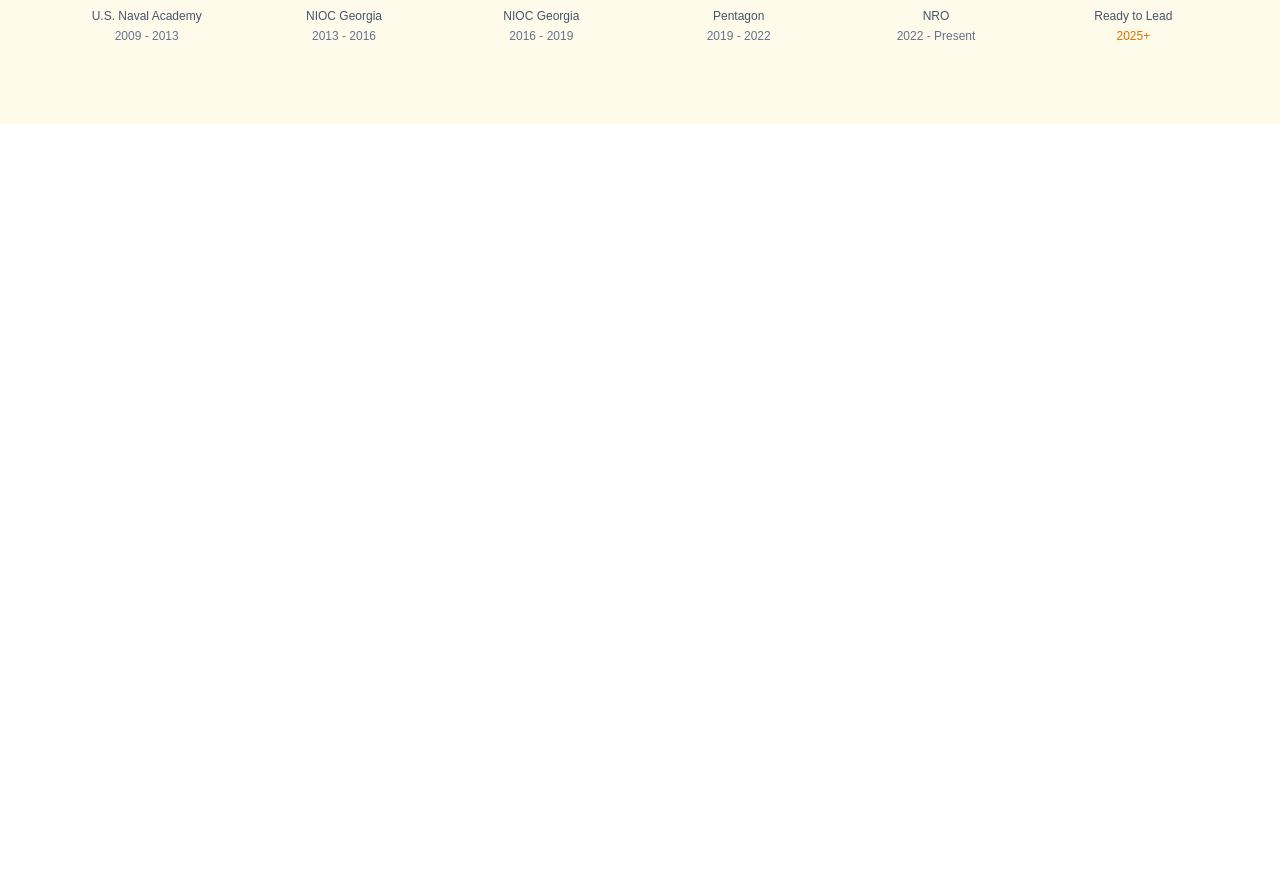
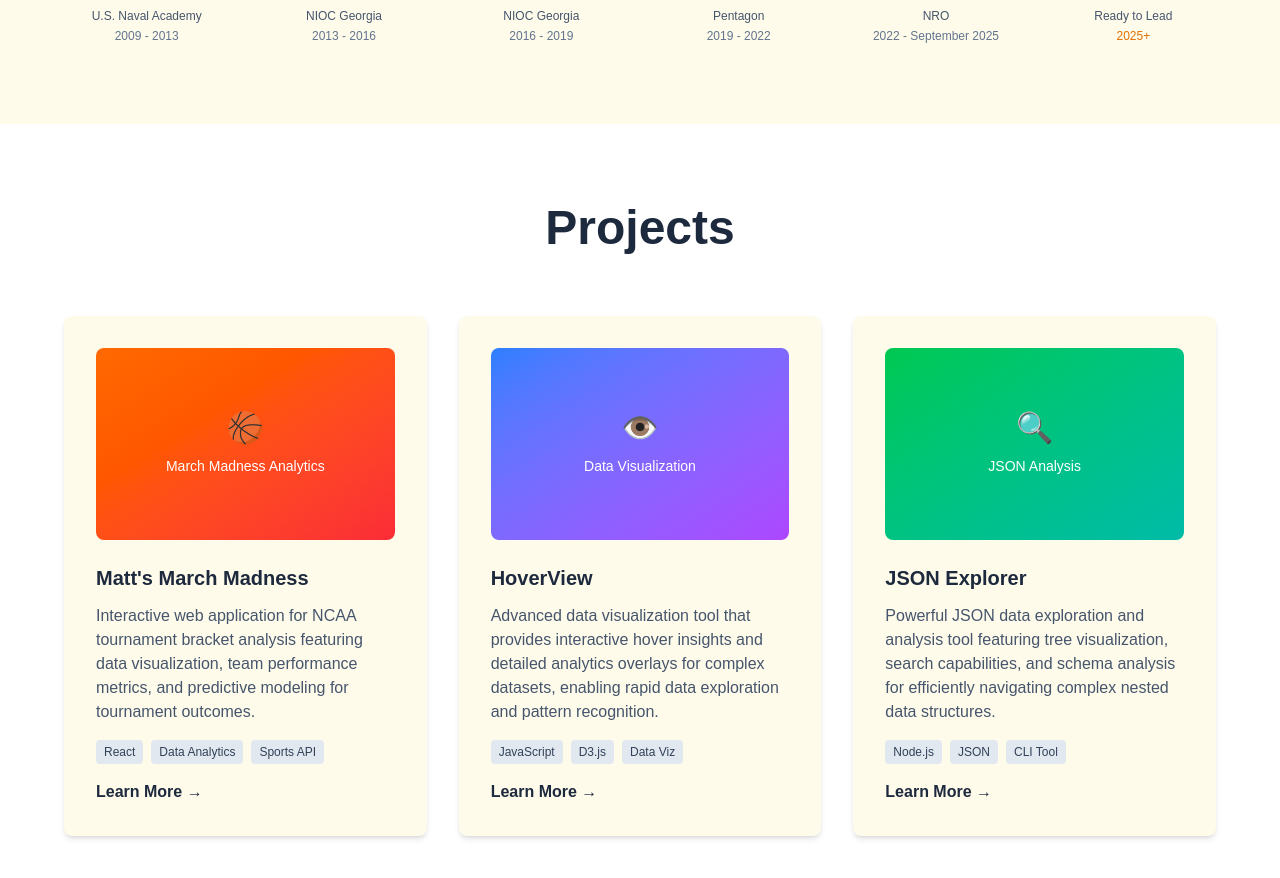
Before and after one commit to mlraburn/PersonalWebsite, a Next.js app: page / in a window 1280 px wide. Shown: the part 1962-2840 px from the top of the page. Before the commit the page ends 2086 px from the top, so only its background shows below. Built offline with nearby package versions, Linux system fonts and the light colour scheme.

Commit message:
added projects section and finalized Experience Section

```diff
--- a/components/Experience.tsx
+++ b/components/Experience.tsx
@@ -35,7 +35,7 @@
                                 </div>
 
                                 <div className="absolute bottom-full left-1/2 transform -translate-x-1/2 mb-2 opacity-0 group-hover:opacity-100 transition-opacity duration-300 pointer-events-none z-20">
-                                    <div className={`${isDarkMode ? 'bg-slate-700' : 'bg-slate-800'} text-white p-4 rounded-lg shadow-xl w-80`}>
+                                    <div className={`${isDarkMode ? 'bg-slate-800' : 'bg-slate-800'} text-white p-4 rounded-lg shadow-xl w-80`}>
                                         <h4 className="font-semibold mb-2">Computer Science Graduate</h4>
                                         <p className="text-sm mb-2">Bachelor of Science in Computer Science from the United States Naval Academy</p>
                                         <ul className="text-xs space-y-1">
@@ -61,7 +61,7 @@
                                 </div>
 
                                 <div className="absolute bottom-full left-1/2 transform -translate-x-1/2 mb-2 opacity-0 group-hover:opacity-100 transition-opacity duration-300 pointer-events-none z-20">
-                                    <div className={`${isDarkMode ? 'bg-slate-700' : 'bg-slate-800'} text-white p-4 rounded-lg shadow-xl w-80`}>
+                                    <div className={`${isDarkMode ? 'bg-slate-800' : 'bg-slate-800'} text-white p-4 rounded-lg shadow-xl w-80`}>
                                         <h4 className="font-semibold mb-2">Direct Support Officer - Submarines</h4>
                                         <p className="text-sm mb-2">Led specialized teams of 22+ personnel on multiple submarine deployments</p>
                                         <ul className="text-xs space-y-1">
@@ -86,8 +86,8 @@
                                 </div>
 
                                 <div className="absolute bottom-full left-1/2 transform -translate-x-1/2 mb-2 opacity-0 group-hover:opacity-100 transition-opacity duration-300 pointer-events-none z-20">
-                                    <div className={`${isDarkMode ? 'bg-slate-700' : 'bg-slate-800'} text-white p-4 rounded-lg shadow-xl w-80`}>
-                                        <h4 className="font-semibold mb-2">Department Head - 120+ Personnel</h4>
+                                    <div className={`${isDarkMode ? 'bg-slate-800' : 'bg-slate-800'} text-white p-4 rounded-lg shadow-xl w-80`}>
+                                        <h4 className="font-semibold mb-2">Department Head - Submarine Operations</h4>
                                         <p className="text-sm mb-2">Led submarine operations department with 11 officers and 120+ Sailors deploying worldwide.</p>
                                         <ul className="text-xs space-y-1">
                                             <li>• Full administrative and operational responsibility for department</li>
@@ -112,7 +112,7 @@
                                 </div>
 
                                 <div className="absolute bottom-full left-1/2 transform -translate-x-1/2 mb-2 opacity-0 group-hover:opacity-100 transition-opacity duration-300 pointer-events-none z-20">
-                                    <div className={`${isDarkMode ? 'bg-slate-700' : 'bg-slate-800'} text-white p-4 rounded-lg shadow-xl w-80`}>
+                                    <div className={`${isDarkMode ? 'bg-slate-800' : 'bg-slate-800'} text-white p-4 rounded-lg shadow-xl w-80`}>
                                         <h4 className="font-semibold mb-2">Intelligence Planning Officer & Acquisition Officer</h4>
                                         <p className="text-sm mb-2">Special Advisor to CNO for cryptologic operations and national-level program management.</p>
                                         <ul className="text-xs space-y-1">
@@ -133,18 +133,18 @@
                                     </div>
                                     <h3 className={`text-sm font-semibold ${isDarkMode ? 'text-white' : 'text-slate-800'} text-center mb-2`}>Developer & PM</h3>
                                     <p className={`text-xs ${isDarkMode ? 'text-gray-300' : 'text-slate-600'} text-center mb-1`}>NRO</p>
-                                    <p className={`text-xs ${isDarkMode ? 'text-gray-400' : 'text-slate-500'}`}>2022 - Present</p>
+                                    <p className={`text-xs ${isDarkMode ? 'text-gray-400' : 'text-slate-500'}`}>2022 - September 2025</p>
                                 </div>
 
                                 <div className="absolute bottom-full left-1/2 transform -translate-x-1/2 mb-2 opacity-0 group-hover:opacity-100 transition-opacity duration-300 pointer-events-none z-20">
-                                    <div className={`${isDarkMode ? 'bg-slate-700' : 'bg-slate-800'} text-white p-4 rounded-lg shadow-xl w-80`}>
-                                        <h4 className="font-semibold mb-2">Operations Support & Metrics Chief</h4>
-                                        <p className="text-sm mb-2">Leading operations support for multi-billion dollar satellite ground systems serving IC and DoD worldwide.</p>
+                                    <div className={`${isDarkMode ? 'bg-slate-800' : 'bg-slate-800'} text-white p-4 rounded-lg shadow-xl w-80`}>
+                                        <h4 className="font-semibold mb-2">Software Developer | Data Analytics Lead | PM</h4>
+                                        <p className="text-sm mb-2">Developed breakthrough analytics while leading technical teams and managing enterprise systems serving IC and DoD worldwide.</p>
                                         <ul className="text-xs space-y-1">
-                                            <li>• Created breakthrough analytic capability for entire IC/DoD</li>
-                                            <li>• Led 30+ person global tradecraft support team</li>
-                                            <li>• Authored 30+ reports, 4 briefed to DNI</li>
-                                            <li>• Established 24/7 operations support desk</li>
+                                            <li>• Built web app delivering an innovative analytic capability to entire IC/DoD</li>
+                                            <li>• Led 30+ person tradecraft support team</li>
+                                            <li>• Authored 45+ strategic articles with 7 briefed to ODNI</li>
+                                            <li>• Established and Led a 24/7 support desk ensuring mission-critical applications stay available worldwide</li>
                                         </ul>
                                         <div className={`absolute top-full left-1/2 transform -translate-x-1/2 border-l-8 border-r-8 border-t-8 border-transparent ${isDarkMode ? 'border-t-slate-700' : 'border-t-slate-800'}`}></div>
                                     </div>
@@ -154,23 +154,24 @@
                             {/* Future Opportunity */}
                             <div className="relative group">
                                 <div className="flex flex-col items-center">
-                                    <div className={`w-16 h-16 ${isDarkMode ? 'bg-slate-500' : 'bg-slate-800'} rounded-full flex items-center justify-center text-white text-2xl mb-4 shadow-lg z-10 relative border-2 ${isDarkMode ? 'border-amber-400' : 'border-amber-500'}`}>
+                                    <div className={`w-16 h-16 ${isDarkMode ? 'bg-slate-500' : 'bg-slate-800'} rounded-full flex items-center justify-center text-white text-2xl mb-4 shadow-lg z-10 relative border-2 ${isDarkMode ? 'border-amber-400' : 'border-amber-600'}`}>
                                         🚀
                                     </div>
-                                    <h3 className={`text-sm font-semibold ${isDarkMode ? 'text-amber-400' : 'text-slate-800'} text-center mb-2`}>Next Challenge</h3>
+                                    <h3 className={`text-sm font-semibold ${isDarkMode ? 'text-amber-400' : 'text-amber-600'} text-center mb-2`}>Next Challenge</h3>
                                     <p className={`text-xs ${isDarkMode ? 'text-gray-300' : 'text-slate-600'} text-center mb-1`}>Ready to Lead</p>
                                     <p className={`text-xs ${isDarkMode ? 'text-amber-400' : 'text-amber-600'} font-medium`}>2025+</p>
                                 </div>
 
                                 <div className="absolute bottom-full left-1/2 transform -translate-x-1/2 mb-2 opacity-0 group-hover:opacity-100 transition-opacity duration-300 pointer-events-none z-20">
-                                    <div className={`${isDarkMode ? 'bg-gradient-to-br from-amber-600 to-orange-600' : 'bg-gradient-to-br from-slate-800 to-slate-900'} text-white p-4 rounded-lg shadow-xl w-80`}>
+                                    <div className={`${isDarkMode ? 'bg-gradient-to-br from-amber-600 to-orange-600' : 'bg-gradient-to-br from-amber-600 to-orange-600'} text-white p-4 rounded-lg shadow-xl w-80`}>
                                         <h4 className="font-semibold mb-2">What I Bring to Your Organization</h4>
-                                        <p className="text-sm mb-2">Proven ability to lead complex technical programs while maintaining hands-on expertise and driving innovation.</p>
+                                        <p className="text-sm mb-2">Proven ability to lead complex technical programs while maintaining hands-on expertise and driving innovation</p>
                                         <ul className="text-xs space-y-1">
-                                            <li>• Multi-level leadership from 20 to 120+ personnel</li>
-                                            <li>• Program management of multi-million dollar initiatives</li>
-                                            <li>• Breakthrough software development capabilities</li>
-                                            <li>• Crisis management and 24/7 operations experience</li>
+                                            <li>• Decade+ of Multi-level leadership experience from 20 to 120+ personnel</li>
+                                            <li>• Program management and acquisition experience for $100M+ dollar initiatives</li>
+                                            <li>• Full-stack development experience with proven ability to solve complex technical challenges</li>
+                                            <li>• Expert in data collection, analysis, and visualization for business intelligence and decision-making</li>
+                                            <li>• System availability and 24/7 operations management experience</li>
                                         </ul>
                                         <div className={`absolute top-full left-1/2 transform -translate-x-1/2 border-l-8 border-r-8 border-t-8 border-transparent ${isDarkMode ? 'border-t-orange-600' : 'border-t-slate-900'}`}></div>
                                     </div>
--- /dev/null
+++ b/components/Projects.tsx
@@ -0,0 +1,92 @@
+import React from 'react';
+
+interface ProjectsProps {
+    isDarkMode: boolean;
+}
+
+const Projects: React.FC<ProjectsProps> = ({ isDarkMode }) => {
+    return (
+        <section id="projects" className={`py-20 ${isDarkMode ? 'bg-slate-800' : 'bg-white'}`}>
+            <div className="container mx-auto px-6">
+                <h2 className={`text-4xl lg:text-5xl font-bold ${isDarkMode ? 'text-white' : 'text-slate-800'} mb-16 text-center`}>
+                    Projects
+                </h2>
+
+                <div className="grid md:grid-cols-2 lg:grid-cols-3 gap-8 max-w-6xl mx-auto">
+
+                    {/* Matt's March Madness */}
+                    <div className={`${isDarkMode ? 'bg-slate-700' : 'bg-amber-50'} p-8 rounded-lg shadow-md hover:shadow-lg transition-shadow`}>
+                        <div className={`h-48 ${isDarkMode ? 'bg-gradient-to-br from-orange-600 to-red-600' : 'bg-gradient-to-br from-orange-500 to-red-500'} rounded-lg mb-6 flex items-center justify-center text-white`}>
+                            <div className="text-center">
+                                <div className="text-3xl mb-2">🏀</div>
+                                <span className="text-sm font-medium">March Madness Analytics</span>
+                            </div>
+                        </div>
+                        <h3 className={`text-xl font-semibold ${isDarkMode ? 'text-white' : 'text-slate-800'} mb-3`}>Matt's March Madness</h3>
+                        <p className={`${isDarkMode ? 'text-gray-300' : 'text-slate-600'} mb-4`}>
+                            Interactive web application for NCAA tournament bracket analysis featuring data visualization,
+                            team performance metrics, and predictive modeling for tournament outcomes.
+                        </p>
+                        <div className="flex flex-wrap gap-2 mb-4">
+                            <span className={`px-2 py-1 text-xs rounded ${isDarkMode ? 'bg-slate-600 text-gray-300' : 'bg-slate-200 text-slate-700'}`}>React</span>
+                            <span className={`px-2 py-1 text-xs rounded ${isDarkMode ? 'bg-slate-600 text-gray-300' : 'bg-slate-200 text-slate-700'}`}>Data Analytics</span>
+                            <span className={`px-2 py-1 text-xs rounded ${isDarkMode ? 'bg-slate-600 text-gray-300' : 'bg-slate-200 text-slate-700'}`}>Sports API</span>
+                        </div>
+                        <button className={`${isDarkMode ? 'text-amber-400 hover:text-amber-300' : 'text-slate-800 hover:text-slate-600'} font-semibold transition-colors`}>
+                            Learn More →
+                        </button>
+                    </div>
+
+                    {/* HoverView */}
+                    <div className={`${isDarkMode ? 'bg-slate-700' : 'bg-amber-50'} p-8 rounded-lg shadow-md hover:shadow-lg transition-shadow`}>
+                        <div className={`h-48 ${isDarkMode ? 'bg-gradient-to-br from-blue-600 to-purple-600' : 'bg-gradient-to-br from-blue-500 to-purple-500'} rounded-lg mb-6 flex items-center justify-center text-white`}>
+                            <div className="text-center">
+                                <div className="text-3xl mb-2">👁️</div>
+                                <span className="text-sm font-medium">Data Visualization</span>
+                            </div>
+                        </div>
+                        <h3 className={`text-xl font-semibold ${isDarkMode ? 'text-white' : 'text-slate-800'} mb-3`}>HoverView</h3>
+                        <p className={`${isDarkMode ? 'text-gray-300' : 'text-slate-600'} mb-4`}>
+                            Advanced data visualization tool that provides interactive hover insights and detailed analytics
+                            overlays for complex datasets, enabling rapid data exploration and pattern recognition.
+                        </p>
+                        <div className="flex flex-wrap gap-2 mb-4">
+                            <span className={`px-2 py-1 text-xs rounded ${isDarkMode ? 'bg-slate-600 text-gray-300' : 'bg-slate-200 text-slate-700'}`}>JavaScript</span>
+                            <span className={`px-2 py-1 text-xs rounded ${isDarkMode ? 'bg-slate-600 text-gray-300' : 'bg-slate-200 text-slate-700'}`}>D3.js</span>
+                            <span className={`px-2 py-1 text-xs rounded ${isDarkMode ? 'bg-slate-600 text-gray-300' : 'bg-slate-200 text-slate-700'}`}>Data Viz</span>
+                        </div>
+                        <button className={`${isDarkMode ? 'text-amber-400 hover:text-amber-300' : 'text-slate-800 hover:text-slate-600'} font-semibold transition-colors`}>
+                            Learn More →
+                        </button>
+                    </div>
+
+                    {/* JSON Explorer */}
+                    <div className={`${isDarkMode ? 'bg-slate-700' : 'bg-amber-50'} p-8 rounded-lg shadow-md hover:shadow-lg transition-shadow`}>
+                        <div className={`h-48 ${isDarkMode ? 'bg-gradient-to-br from-green-600 to-teal-600' : 'bg-gradient-to-br from-green-500 to-teal-500'} rounded-lg mb-6 flex items-center justify-center text-white`}>
+                            <div className="text-center">
+                                <div className="text-3xl mb-2">🔍</div>
+                                <span className="text-sm font-medium">JSON Analysis</span>
+                            </div>
+                        </div>
+                        <h3 className={`text-xl font-semibold ${isDarkMode ? 'text-white' : 'text-slate-800'} mb-3`}>JSON Explorer</h3>
+                        <p className={`${isDarkMode ? 'text-gray-300' : 'text-slate-600'} mb-4`}>
+                            Powerful JSON data exploration and analysis tool featuring tree visualization, search capabilities,
+                            and schema analysis for efficiently navigating complex nested data structures.
+                        </p>
+                        <div className="flex flex-wrap gap-2 mb-4">
+                            <span className={`px-2 py-1 text-xs rounded ${isDarkMode ? 'bg-slate-600 text-gray-300' : 'bg-slate-200 text-slate-700'}`}>Node.js</span>
+                            <span className={`px-2 py-1 text-xs rounded ${isDarkMode ? 'bg-slate-600 text-gray-300' : 'bg-slate-200 text-slate-700'}`}>JSON</span>
+                            <span className={`px-2 py-1 text-xs rounded ${isDarkMode ? 'bg-slate-600 text-gray-300' : 'bg-slate-200 text-slate-700'}`}>CLI Tool</span>
+                        </div>
+                        <button className={`${isDarkMode ? 'text-amber-400 hover:text-amber-300' : 'text-slate-800 hover:text-slate-600'} font-semibold transition-colors`}>
+                            Learn More →
+                        </button>
+                    </div>
+
+                </div>
+            </div>
+        </section>
+    );
+};
+
+export default Projects;
--- a/pages/index.tsx
+++ b/pages/index.tsx
@@ -4,6 +4,7 @@
 import Periscope from '../components/Periscope';
 import About from '../components/About';
 import Experience from '../components/Experience';
+import Projects from '../components/Projects';
 
 export default function HomePage(): JSX.Element {
   const [isDarkMode, setIsDarkMode] = useState(false);
@@ -17,8 +18,8 @@
               {/*Add section for tech stack*/}
             <About isDarkMode={isDarkMode} />
             <Experience isDarkMode={isDarkMode} />
-            {/*Projects />
-            <Contact />
+            <Projects isDarkMode={isDarkMode} />
+            {/*<Contact />
             <Footer />*/}
           </div>
       </>
```
